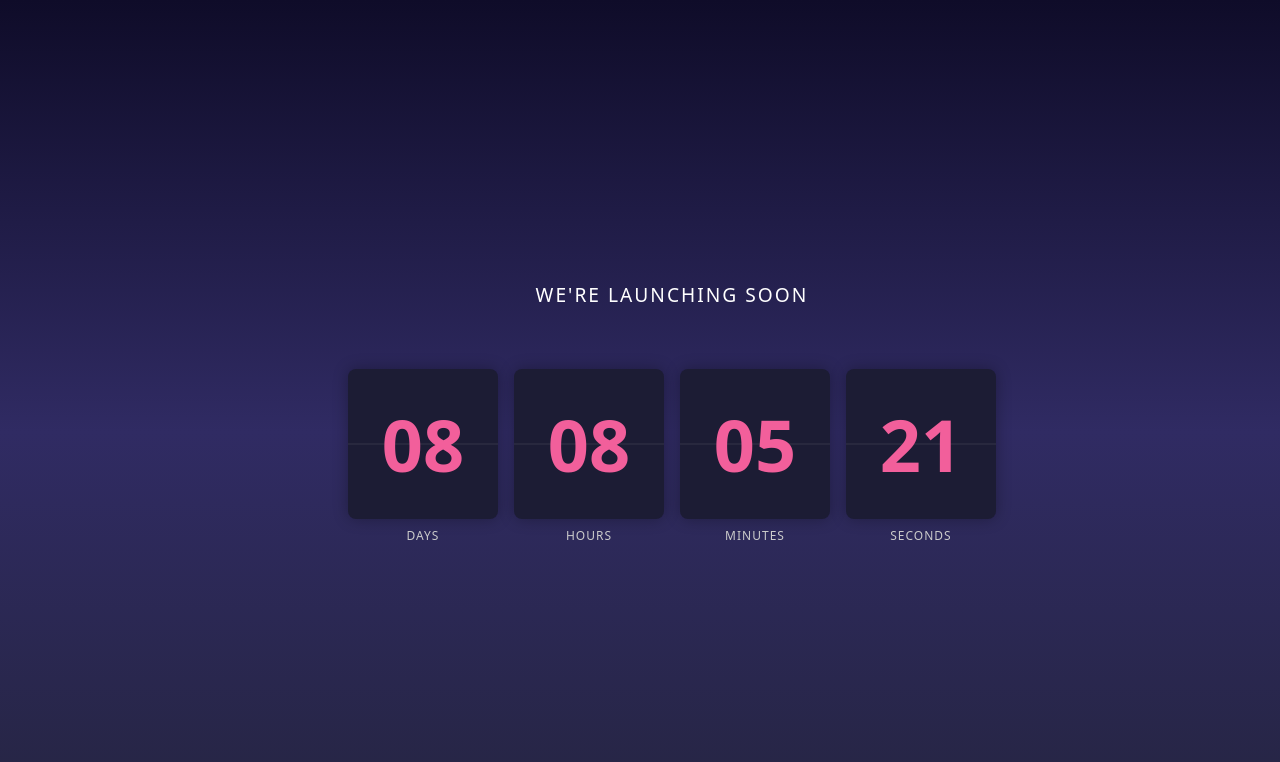
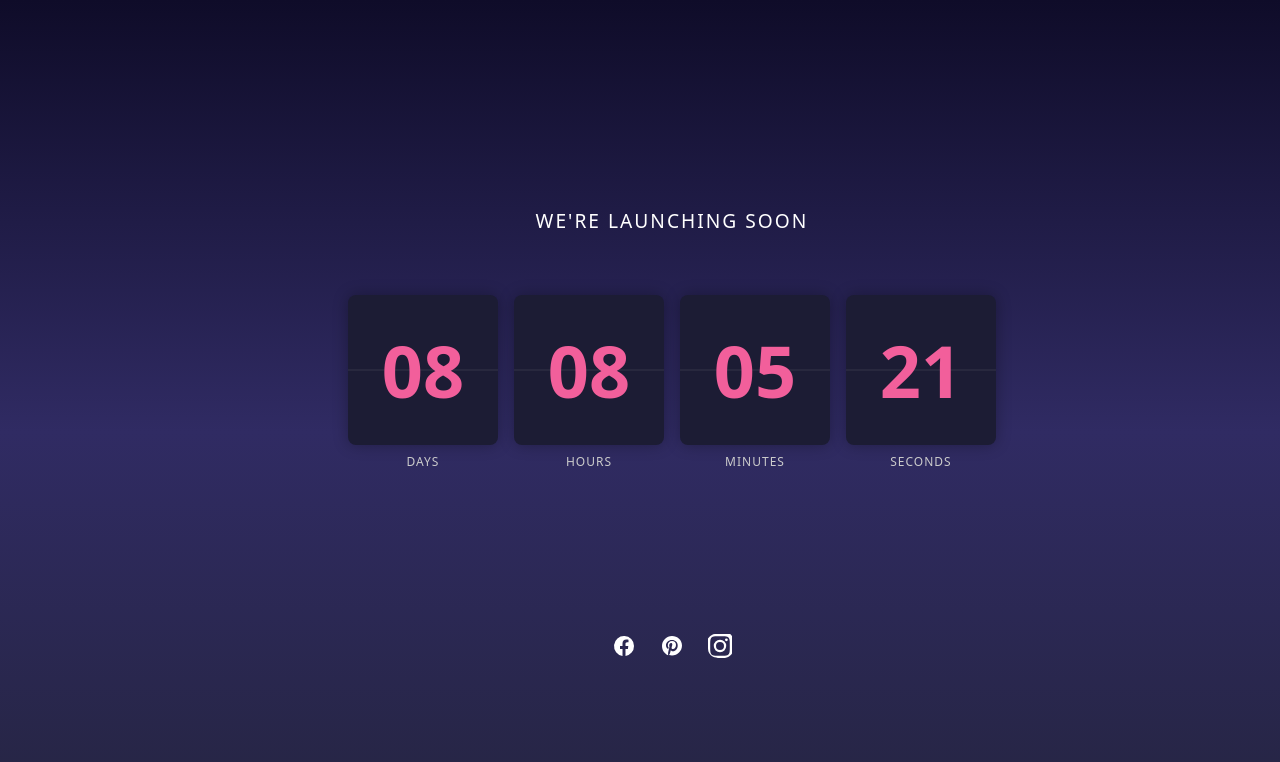
Before and after one commit to radhika757/kraftshala-assignment, a React (Vite) app: page / in a window 1280 px wide. Shown: the top 762 px of the page. Built offline with nearby package versions, Linux system fonts and the light colour scheme.

Commit message:
replaced icons with svgs

```diff
--- a/src/components/CountDownTimer.jsx
+++ b/src/components/CountDownTimer.jsx
@@ -62,9 +62,36 @@ const CountdownTimer = () => {
       </div>
 
       <div className={styles.socials}>
-        <i className="fab fa-facebook-f"></i>
-        <i className="fab fa-pinterest-p"></i>
-        <i className="fab fa-instagram"></i>
+        <a
+          href="#"
+          aria-label="Facebook"
+          target="_blank"
+          rel="noopener noreferrer"
+        >
+          <svg width="24" height="24" fill="#fff" viewBox="0 0 24 24">
+            <path d="M22 12a10 10 0 1 0-11.5 9.9v-7H8v-3h2.5V9.5c0-2.5 1.5-3.9 3.8-3.9 1.1 0 2.2.2 2.2.2v2.4h-1.3c-1.3 0-1.7.8-1.7 1.6V12h2.8l-.4 3h-2.4v7A10 10 0 0 0 22 12z" />
+          </svg>
+        </a>
+        <a
+          href="#"
+          aria-label="Pinterest"
+          target="_blank"
+          rel="noopener noreferrer"
+        >
+          <svg width="24" height="24" fill="#fff" viewBox="0 0 24 24">
+            <path d="M12 2C6.5 2 2 6.5 2 12c0 4.2 2.6 7.8 6.2 9.3-.1-.8-.2-2.1 0-3l1.3-5.5s-.3-.6-.3-1.4c0-1.3.8-2.3 1.8-2.3.9 0 1.3.6 1.3 1.3 0 .8-.5 2-0.7 3.1-.2.9.5 1.6 1.4 1.6 1.7 0 3-1.8 3-4.3 0-2.2-1.6-3.7-3.9-3.7-2.7 0-4.3 2-4.3 4.2 0 .8.3 1.6.7 2 .1.1.1.2.1.3l-.3 1.2c0 .2-.1.2-.3.1-1.2-.5-2-2.1-2-3.4 0-2.8 2.1-5.4 6.1-5.4 3.2 0 5.6 2.3 5.6 5.3 0 3.2-2 5.8-4.8 5.8-0.9 0-1.8-.5-2.1-1l-.6 2.2c-.2.9-.8 2-1.2 2.6.9.3 1.9.5 3 .5 5.5 0 10-4.5 10-10S17.5 2 12 2z" />
+          </svg>
+        </a>
+        <a
+          href="#"
+          aria-label="Instagram"
+          target="_blank"
+          rel="noopener noreferrer"
+        >
+          <svg width="24" height="24" fill="#fff" viewBox="0 0 24 24">
+            <path d="M12 2.2c3.2 0 3.6 0 4.9.1 1.2.1 1.9.3 2.3.5.5.2.8.4 1.2.8s.6.7.8 1.2c.2.4.4 1.1.5 2.3.1 1.3.1 1.7.1 4.9s0 3.6-.1 4.9c-.1 1.2-.3 1.9-.5 2.3-.2.5-.4.8-.8 1.2s-.7.6-1.2.8c-.4.2-1.1.4-2.3.5-1.3.1-1.7.1-4.9.1s-3.6 0-4.9-.1c-1.2-.1-1.9-.3-2.3-.5-.5-.2-.8-.4-1.2-.8s-.6-.7-.8-1.2c-.2-.4-.4-1.1-.5-2.3C2.2 15.6 2.2 15.2 2.2 12s0-3.6.1-4.9c.1-1.2.3-1.9.5-2.3.2-.5.4-.8.8-1.2s.7-.6 1.2-.8c.4-.2 1.1-.4 2.3-.5 1.3-.1 1.7-.1 4.9-.1M12 0C8.7 0 8.3 0 7 .1 5.7.2 4.7.5 3.9.9c-.9.4-1.6 1-2.4 1.8-.8.8-1.4 1.5-1.8 2.4C-.5 6.3-.2 7.3-.1 8.6 0 9.9 0 10.3 0 12s0 2.1.1 3.4c.1 1.3.4 2.3.8 3.1.4.9 1 1.6 1.8 2.4.8.8 1.5 1.4 2.4 1.8.8.4 1.8.7 3.1.8C8.3 23.8 8.7 24 12 24s3.7 0 5-.1c1.3-.1 2.3-.4 3.1-.8.9-.4 1.6-1 2.4-1.8.8-.8 1.4-1.5 1.8-2.4.4-.8.7-1.8.8-3.1.1-1.3.1-1.7.1-5s0-3.7-.1-5c-.1-1.3-.4-2.3-.8-3.1-.4-.9-1-1.6-1.8-2.4-.8-.8-1.5-1.4-2.4-1.8-.8-.4-1.8-.7-3.1-.8C15.7.2 15.3 0 12 0zm0 5.8a6.2 6.2 0 1 0 0 12.4 6.2 6.2 0 0 0 0-12.4zm0 10.2a4 4 0 1 1 0-8 4 4 0 0 1 0 8zm6.4-11.6a1.4 1.4 0 1 1 0 2.8 1.4 1.4 0 0 1 0-2.8z" />
+          </svg>
+        </a>
       </div>
     </div>
   );
--- a/src/components/CountDownTimer.module.css
+++ b/src/components/CountDownTimer.module.css
@@ -66,7 +66,7 @@
 }
 
 .socials {
-  margin-top: 3rem;
+  margin-top: 10rem;
   display: flex;
   gap: 1.5rem;
   font-size: 1.5rem;
```
